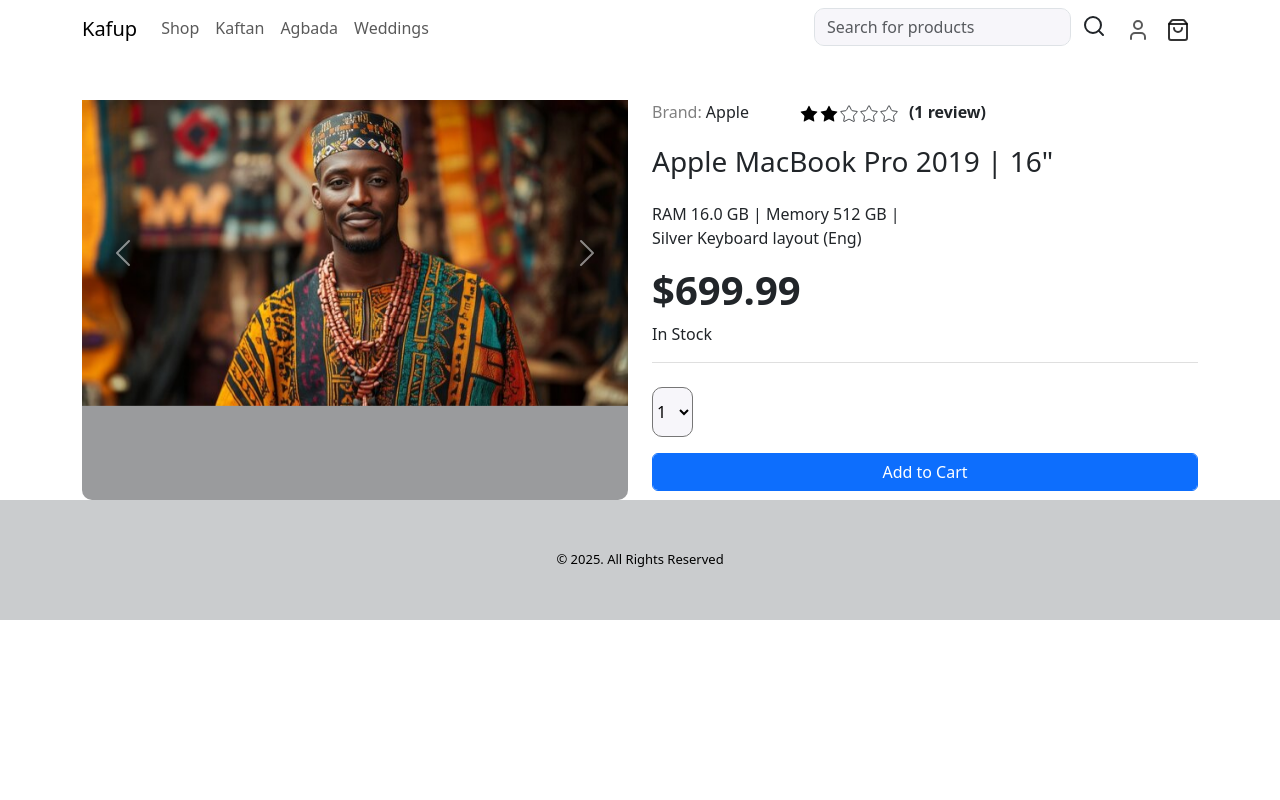
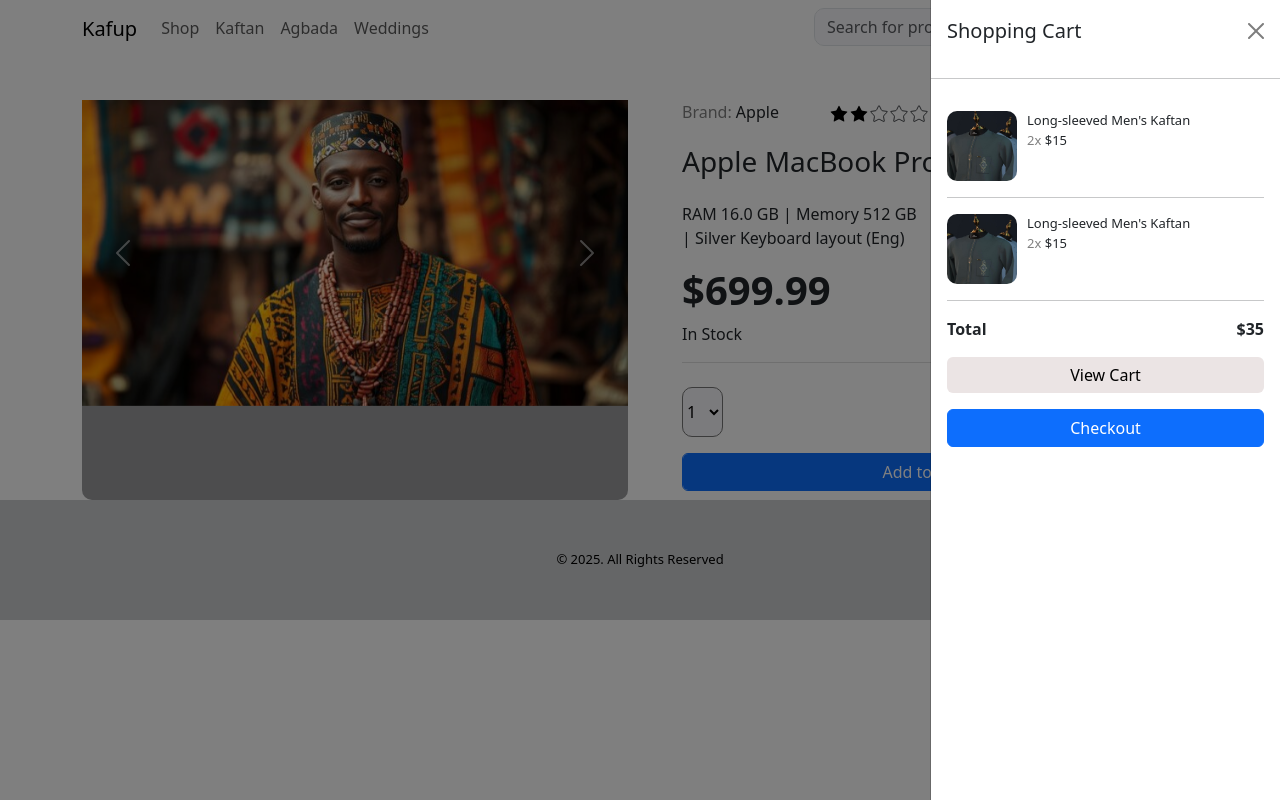
Before and after one commit to grooveyman/kafup, a React (Vite) app: page /details in a window 1280 px wide. Both pictures are taken after a click on the link 1178 px from the left and 28 px from the top of the page. Built offline with nearby package versions, Linux system fonts and the light colour scheme.

Commit message:
cart update

```diff
--- a/src/App.css
+++ b/src/App.css
@@ -1,5 +1,10 @@
 .container-fluid{
   margin: 0px 10px 0px 10px !important;
+}
+
+.btn-info{
+  background-color: rgb(235, 228, 228) !important;
+  border: none !important;
 }
 /* #root {
   max-width: 1280px;
--- a/src/assets/css/navbar.css
+++ b/src/assets/css/navbar.css
@@ -23,3 +23,8 @@
     background-color: rgba(255, 255, 255, 0.4);
     backdrop-filter: blur(5px) !important;
   }
+
+  .prodcart-im > img{
+    height: 50px !important;
+    width: 50px !important;
+  }
--- /dev/null
+++ b/src/assets/css/sidebar.css
@@ -0,0 +1,22 @@
+  .prodcart-img > img{
+    height: 70px !important;
+    width: 70px !important;
+    border-radius: 10px;
+  }
+
+  .prodcart-details{
+    margin: 0px 10px !important;
+    padding: none !important;
+    font-size: small !important;
+  }
+
+  .prodcart-price{
+    font-size: small;
+  }
+  .prodcart-price > span{
+    color: gray;
+  }
+
+  .offcanvas{
+    width: 350px !important;
+  }
--- /dev/null
+++ b/src/components/CartSidebar.tsx
@@ -0,0 +1,74 @@
+import React from "react";
+import dummycart from "../assets/images/kaftan.jpg";
+import "../assets/css/sidebar.css";
+
+interface CartSidebarProps {
+  show: boolean;
+  onClose: () => void;
+}
+
+const CartSidebar: React.FC<CartSidebarProps> = ({ show, onClose }) => {
+  return (
+    <>
+      {/* Backdrop */}
+      {show && (
+        <div className="offcanvas-backdrop fade show" onClick={onClose}></div>
+      )}
+
+      {/* Sidebar */}
+      <div
+        className={`offcanvas offcanvas-end ${show ? "show" : ""}`}
+        tabIndex={-1}
+        style={{ visibility: show ? "visible" : "hidden" }}
+      >
+        <div className="offcanvas-header">
+          <h5 className="offcanvas-title">Shopping Cart</h5>
+          <button
+            type="button"
+            className="btn-close text-reset"
+            onClick={onClose}
+          ></button>
+        </div>
+        <hr />
+        <div className="offcanvas-body">
+          {/* Example cart items */}
+          <div className="row mb-2">
+            <div className="col-md-12 d-flex">
+              <div className="prodcart-img">
+                <img src={dummycart} />
+              </div>
+              <div className="prodcart-details">
+                <div>Long-sleeved Men's Kaftan</div>
+                <div className="prodcart-price"> <span>2x</span> $15</div>
+              </div>
+            </div>
+            <div className="col-md-8 prodcart-details"></div>
+          </div>
+          <hr />
+          <div className="row mb-2">
+            <div className="col-md-12 d-flex">
+              <div className="prodcart-img">
+                <img src={dummycart} />
+              </div>
+              <div className="prodcart-details">
+                <div>Long-sleeved Men's Kaftan</div>
+                <div className="prodcart-price"> <span>2x</span> $15</div>
+              </div>
+            </div>
+            <div className="col-md-8 prodcart-details"></div>
+          </div>
+
+          <hr />
+          <div className="d-flex justify-content-between">
+            <strong>Total</strong>
+            <strong>$35</strong>
+          </div>
+          <button className="btn btn-info w-100 mt-3">View Cart</button>
+          <button className="btn btn-primary w-100 mt-3">Checkout</button>
+        </div>
+      </div>
+    </>
+  );
+};
+
+export default CartSidebar;
--- a/src/layouts/GuestNavBar.tsx
+++ b/src/layouts/GuestNavBar.tsx
@@ -4,10 +4,12 @@
 import logo from "../assets/images/logo.png";
 import { useLoginModal } from "../context/LoginModalContext";
 import { CarFrontIcon, Search, ShoppingBagIcon, User } from "lucide-react";
+import CartSidebar from "../components/CartSidebar";
 
 const GuestNavBar = () => {
   const [scrolled, setScrolled] = useState<boolean>(false);
   const { isLoggedIn, openLogin, isLoginOpen } = useLoginModal();
+  const [showCart, setShowCart] = useState(false);
 
   const handleScroll = () => {
     if (window.scrollY > 50) {
@@ -115,7 +117,7 @@
                     </a>
                   </li>
                   <li className="nav-item">
-                    <a className="nav-link" href="#">
+                    <a className="nav-link" href="#" onClick={() => setShowCart(true)}>
                       <ShoppingBagIcon />
                     </a>
                   </li>
@@ -125,6 +127,7 @@
           </div>
         </div>
       </nav>
+      <CartSidebar show={showCart} onClose={() => setShowCart(false)} />
     </>
   );
 };
--- a/src/pages/Details.tsx
+++ b/src/pages/Details.tsx
@@ -28,7 +28,7 @@
                   </div>
 
                   <button
-                    className="carousel-control-prev"
+                    className="carousel-control-prev custom-control"
                     type="button"
                     data-bs-target="#carouselExampleSlidesOnly"
                     data-bs-slide="prev"
@@ -40,7 +40,7 @@
                     <span className="visually-hidden">Previous</span>
                   </button>
                   <button
-                    className="carousel-control-next"
+                    className="carousel-control-next custom-control"
                     type="button"
                     data-bs-target="#carouselExampleSlidesOnly"
                     data-bs-slide="next"
@@ -48,7 +48,9 @@
                     <span
                       className="carousel-control-next-icon"
                       aria-hidden="true"
-                    ></span>
+                    >
+
+                    </span>
                     <span className="visually-hidden">Next</span>
                   </button>
                 </div>
@@ -56,8 +58,8 @@
             </div>
           </div>
           <div className="col-md-6">
-            <div>
-              <div className="header d-flex justify-content-start">
+            <div style={{"margin":"0px 30px"}}>
+              <div className="header d-flex">
                 <div className="brand">
                   <p>
                     <span style={{ color: "grey" }}>Brand:</span>{" "}
```
Also changed, not shown: src/assets/css/details.css (+30 -0 lines).
